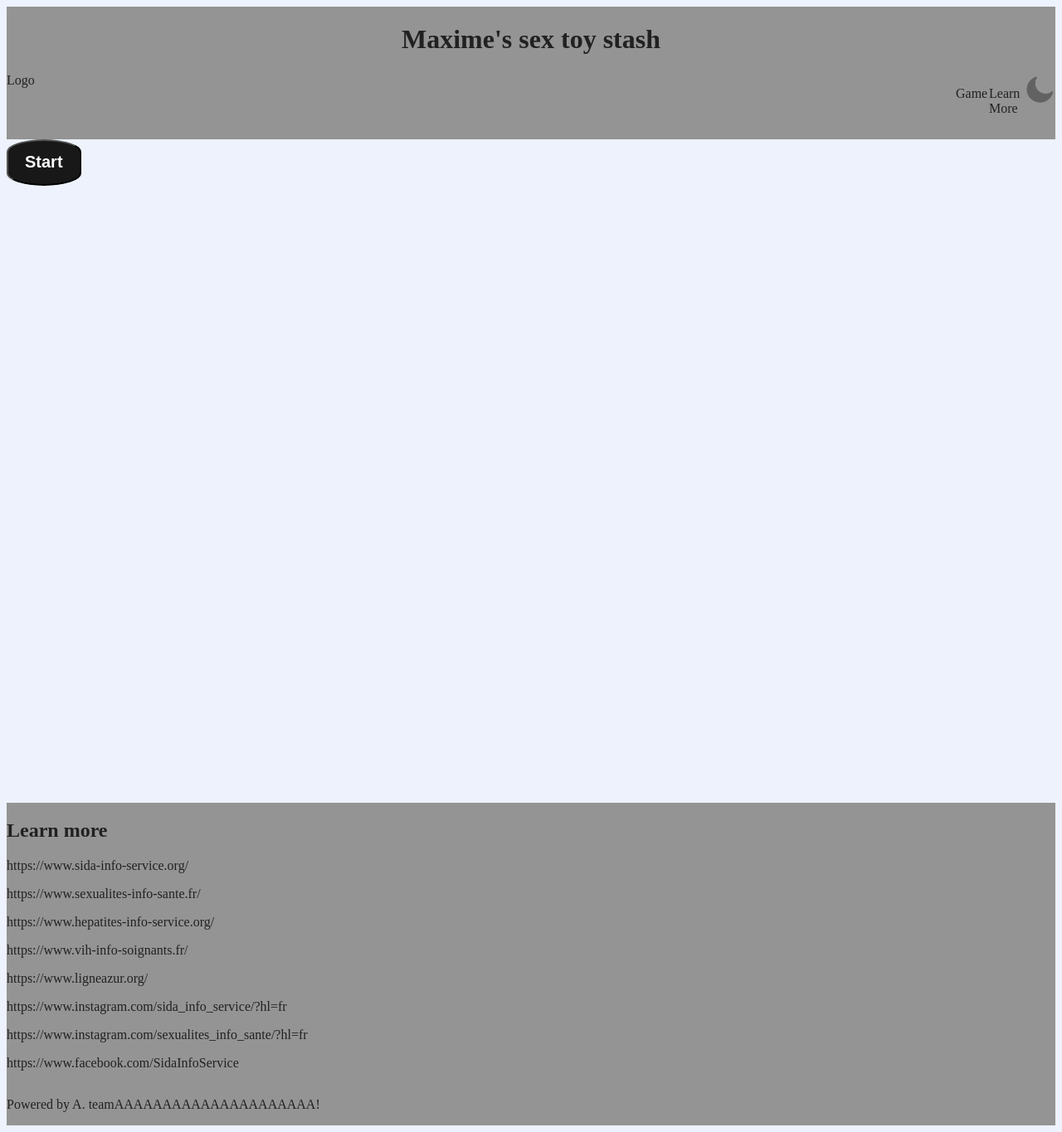
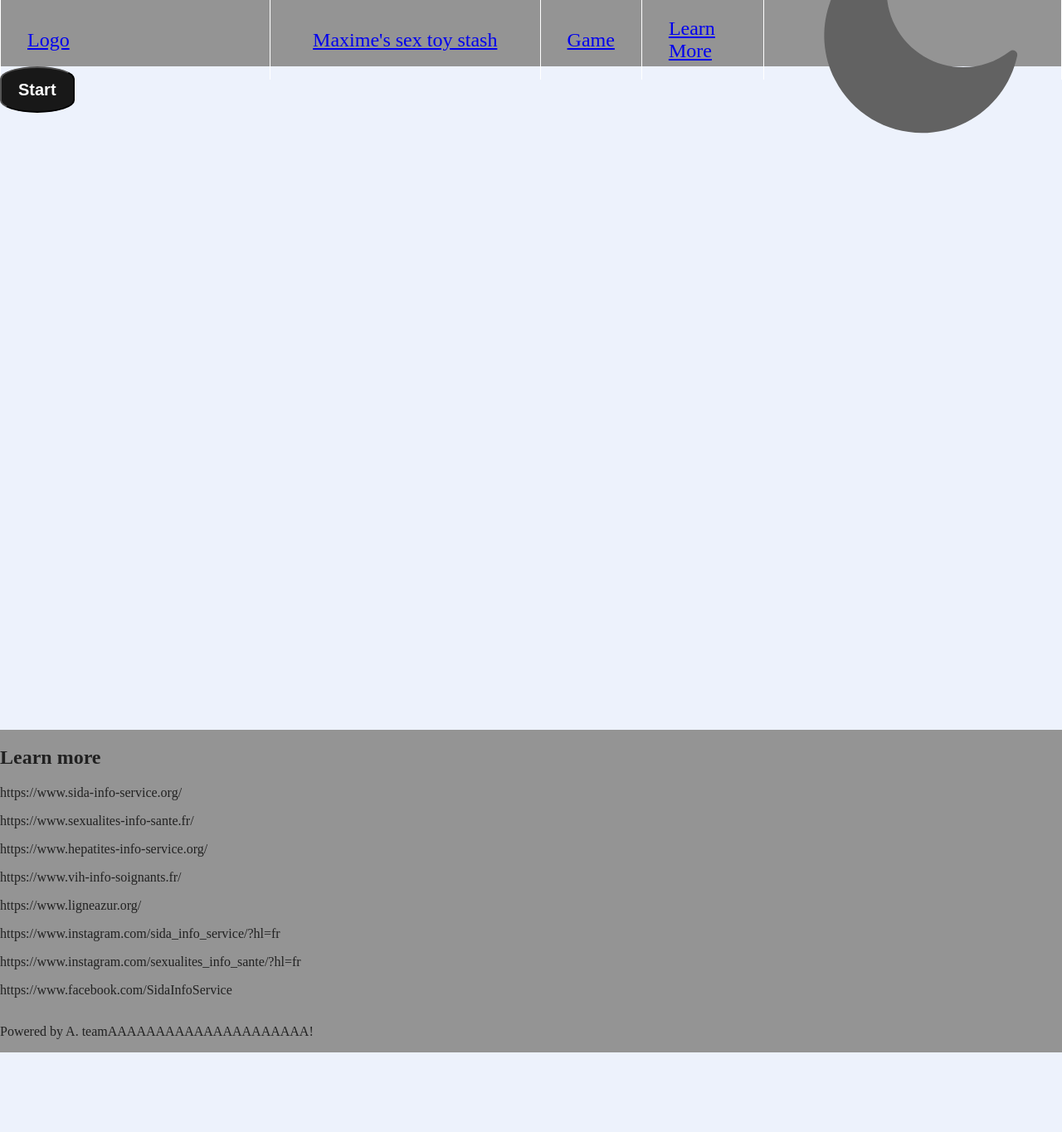
Before and after one commit to maximusprime01/nuitinfo2, a PHP site: page / in a window 1280 px wide. Shown: the whole page at 83% size. After the commit the page ends 1269 px from the top, so only its background shows below. Run offline with PHP 8.4, Linux system fonts and the light colour scheme.

Commit message:
BUG: ça marche pas (nav)

```diff
--- a/index.html
+++ b/index.html
@@ -9,26 +9,30 @@
 
 <body>
     <div>
-        <header>
-            <h1>
-                Maxime's sex toy stash
-            </h1>
-        </header>
 
         <nav>
-            <div class="logo">
-                Logo
+            <div id="nav-logo-section" class="nav-section">
+                <a href="#">
+                    Logo
+                </a>
             </div>
-            <div class="menu">
-                <div class="item">
-                    <p>Game</p>
-                </div>
-                <div class="item">
-                    <p>Learn More</p>
-                </div>
-                <div class="item">
-                    <img src="media/moon.png" id="dkmicon">
-                </div>
+            <div id="nav-title-section" class="nav-section">
+                <a href="#">
+                    Maxime's sex toy stash
+                </a>
+            </div>
+            <div id="nav-game-section" class="nav-section">
+                <a href="#">
+                    Game
+                </a>
+            </div>
+            <div id="nav-learnmore-section" class="nav-section">
+                <a href="#">
+                    Learn More
+                </a>
+            </div>
+            <div id="nav-darkmode-section" class="nav-section">
+                <img src="media/moon.png" id="dkmicon">
             </div>
         </nav>
 
--- a/style.css
+++ b/style.css
@@ -8,10 +8,16 @@
     --secondary-color: #fff;
 }
 
+*
+{
+    box-sizing: border-box;
+}
+
 body {
     background-color: var(--primary-color);
     color: var(--secondary-color);
-    /*height: 100vh;*/
+    margin: 0px;
+    height: 100vh;
 }
 
 
@@ -33,32 +39,72 @@ body::-webkit-scrollbar {
 
 body div {
     display: flex;
+    flex-direction: column;
     justify-content: flex-start;
-    flex-direction: column;
     align-items: stretch;
     align-content: center;
+}
+
+nav {
+    display: flex;
+
+    width: 100%;
+    height: 10vh;
+
+    background-color: rgb(148, 148, 148);
+
     box-sizing: border-box;
 }
 
-header {
-    text-align: center;
-    background-color: rgb(148, 148, 148);
+nav > .nav-section
+{
+    display: flex;
+
+    align-items: center;
+    justify-content: center;
+
+    padding: 3rem 2rem;
+    gap: 1rem;
+    border-right: 1px solid #fff;
+
+    box-sizing: border-box;
+
+    font-size: 1.5rem;
 }
 
-body nav {
-    background-color: rgb(148, 148, 148);
-    display: flex;
-    flex-direction: row;
-    justify-content: space-between;
-    box-sizing: border-box;
-    height: 10vh;
+#nav-title-section
+{
+    flex-basis: calc(100% / 3);
+
 }
+
+#nav-game-section,
+#nav-learnmore-section,
+#nav-darkmode-section
+{
+    flex-grow: 1;
+}
+
+#nav-logo-section
+{
+    flex-basis: calc(100% / 3);
+    align-items: flex-start;
+    justify-content: center;
+
+    border-left: 1px solid #fff;
+}
+
+#nav-darkmode-section > img
+{
+    font-size: 3rem;
+}
+
 
 .menu {
     display: flex;
     flex-direction: row;
     justify-content: flex-end;
-    box-sizing: border-box;
+
 }
 
 .item {
```
